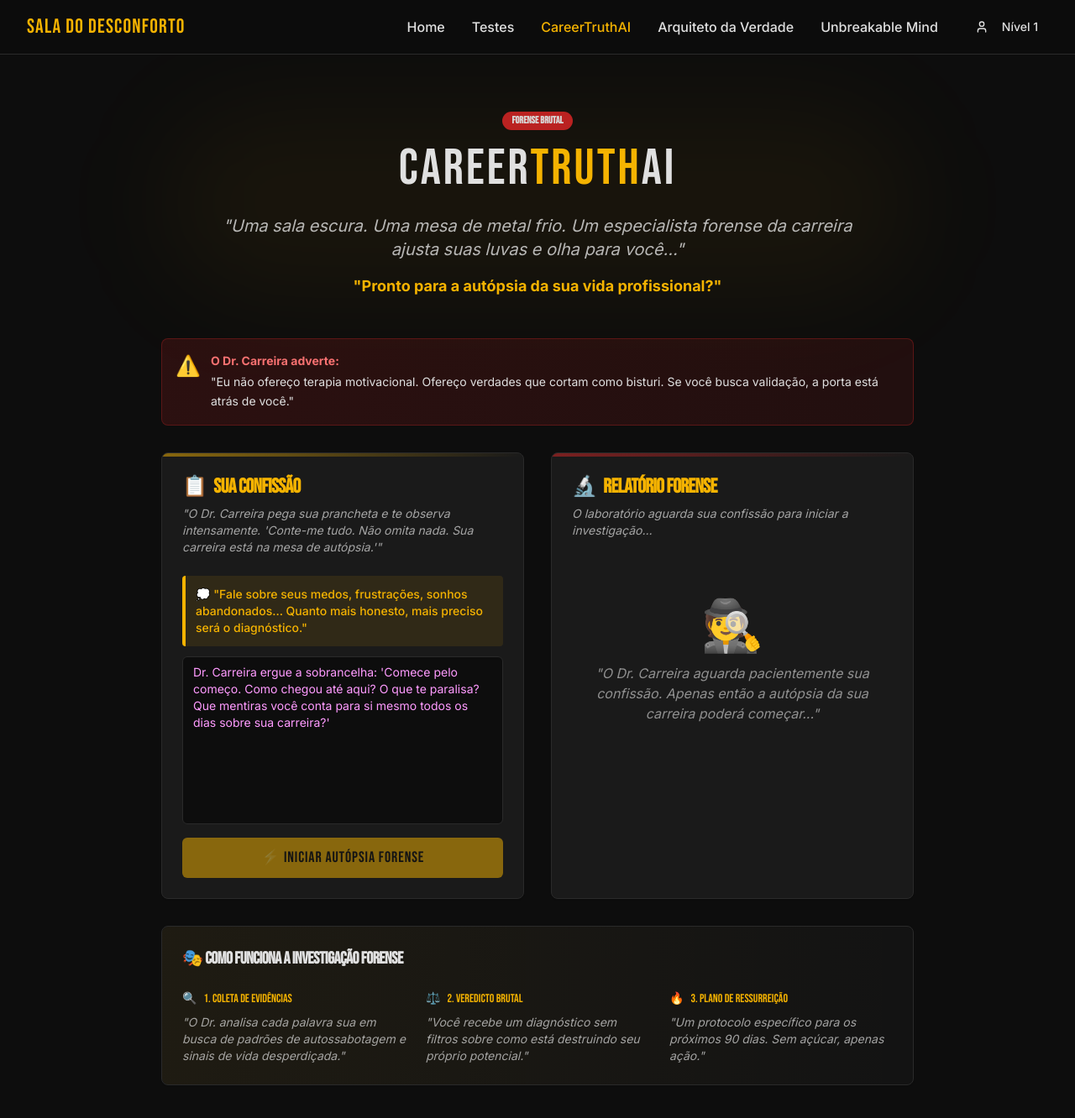
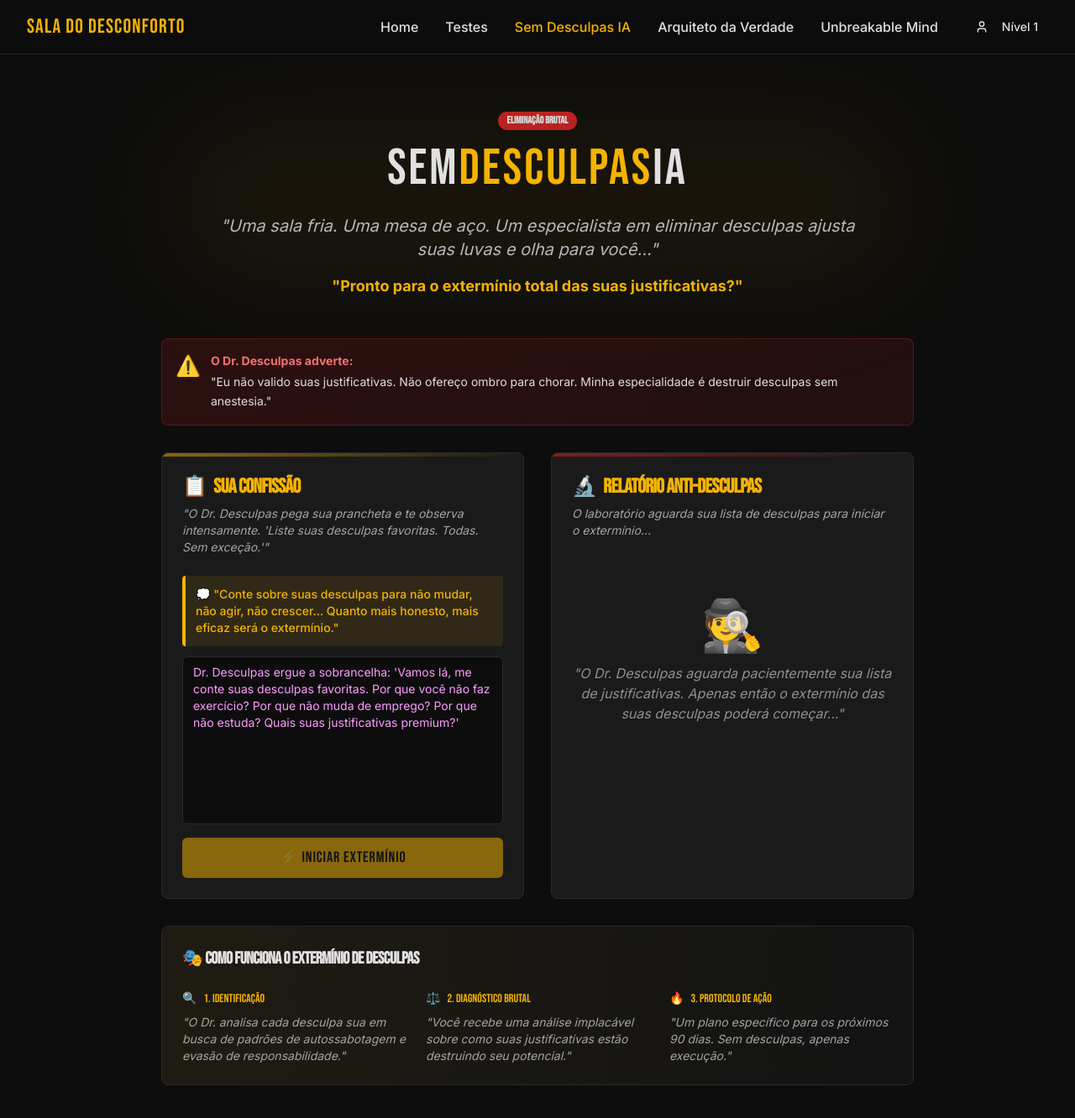
Before and after one commit to obrunomorgado/discomfort-lab-manifesto, a React (Vite) app: page /career-truth-ai in a window 1280 px wide. Shown: the top 1332 px of the page at 84% size. Built offline with nearby package versions, Linux system fonts and the light colour scheme.

Commit message:
Refactor: Rename CareerTruthAI to Sem Desculpas IA
- Rename "CareerTruthAI" to "Sem Desculpas IA" in relevant files.
- Adapt text to focus on eliminating excuses in all areas of life.
- Update test names, descriptions, and recommendations.
- Maintain functionality and expand scope beyond career.

```diff
--- a/src/components/Navigation.tsx
+++ b/src/components/Navigation.tsx
@@ -13,7 +13,7 @@ export const Navigation = () => {
   const navItems = [
     { name: "Home", path: "/" },
     { name: "Testes", path: "/testes" },
-    { name: "CareerTruthAI", path: "/career-truth-ai" },
+    { name: "Sem Desculpas IA", path: "/career-truth-ai" },
     { name: "Arquiteto da Verdade", path: "/arquiteto-da-verdade" },
     { name: "Unbreakable Mind", path: "/unbreakable-mind" },
   ];
--- a/src/pages/CareerTruthAI.tsx
+++ b/src/pages/CareerTruthAI.tsx
@@ -18,83 +18,87 @@ const CareerTruthAI = () => {
 
     // Simulate AI analysis with storytelling
     setTimeout(() => {
-      setAnalysis(`🔍 **A AUTÓPSIA COMEÇA...**
+      setAnalysis(`🔍 **A ELIMINAÇÃO COMEÇA...**
 
-*O Dr. Carreira, um veterano forense com 30 anos analisando vidas profissionais destroçadas, ajusta seus óculos e observa atentamente os fragmentos da sua trajetória. O silêncio da sala é quebrado apenas pelo som de papéis sendo virados...*
+*O Dr. Desculpas, um especialista implacável com 30 anos destruindo justificativas patéticas, ajusta seus óculos e observa atentamente os fragmentos da sua vida. O silêncio da sala é quebrado apenas pelo som de papel sendo rasgado...*
 
 ---
 
-**"Interessante... muito interessante."** *ele murmura, franzindo a testa.*
+**"Fascinante... absolutamente fascinante."** *ele murmura, balançando a cabeça.*
 
-**DIAGNÓSTICO FORENSE - CASO #${Math.floor(Math.random() * 9999)}**
+**DIAGNÓSTICO ANTI-DESCULPAS - CASO #${Math.floor(Math.random() * 9999)}**
 
-*O Dr. se vira para você com um olhar penetrante.*
+*O Dr. se vira para você com um olhar que perfura a alma.*
 
-**"Sabe o que eu vejo aqui? Uma pessoa que construiu uma prisão confortável e chamou de carreira. Deixe-me mostrar as evidências..."**
+**"Sabe o que eu vejo aqui? Uma pessoa que transformou desculpas em arte. Deixe-me mostrar suas obras-primas..."**
 
 ---
 
-🚨 **AS PROVAS NO LOCAL DO CRIME:**
+🚨 **AS DESCULPAS ENCONTRADAS NO LOCAL:**
 
-**EVIDÊNCIA #1: Síndrome do Perfeccionista Paralisado**
-*"Você usa 'qualidade' como álibi para nunca entregar. Cada projeto vira uma obra-prima eterna que nunca sai do papel. Medo de julgamento disfarçado de 'padrão alto'."*
+**DESCULPA #1: "Não Tenho Tempo"**
+*"Clássica. Você tem tempo para redes sociais, séries, reclamações, mas não para mudar sua vida. 'Tempo' é sua desculpa favorita porque parece legítima."*
 
-**EVIDÊNCIA #2: Vício em Zona de Conforto**
-*"Sua carreira virou um sofá velho - não é bonito, mas é conhecido. Você prefere a dor familiar do tédio à incerteza da mudança."*
+**DESCULPA #2: "Não É o Momento Certo"**
+*"Ah, sim. Você está esperando as estrelas se alinhar, a economia melhorar, segunda-feira chegar... O 'momento certo' é um mito que você criou para justificar a inação."*
 
-**EVIDÊNCIA #3: Síndrome do Impostor Crônica**
-*"Você se esconde atrás de títulos e aprovações externas porque não acredita no próprio valor. Cada sucesso é 'sorte', cada fracasso é 'prova' da sua inadequação."*
+**DESCULPA #3: "É Muito Difícil"**
+*"Tradução: 'Eu prefiro a dor familiar da mediocridade à dor desconhecida do crescimento'. Você escolheu o sofrimento passivo."*
 
 ---
 
-*O Dr. Carreira se levanta e caminha até a janela, observando a cidade lá fora.*
+*O Dr. Desculpas se levanta e caminha até a janela, observando pessoas correndo atrás dos sonhos lá fora.*
 
-**"Agora, a parte que você não vai gostar de ouvir..."**
+**"Agora, a parte que vai doer..."**
 
-⚡ **O VEREDICTO BRUTAL:**
+⚡ **O VEREDICTO IMPLACÁVEL:**
 
 *Ele se vira dramaticamente para você.*
 
-**"Você está desperdiçando sua única vida por medo de decepções imaginárias. Está vivendo para agradar pessoas que nem se importam, em um trabalho que suga sua alma, fingindo que 'estabilidade' vale mais que realização."**
+**"Você está desperdiçando sua única existência alimentando uma coleção de desculpas premium. Cada dia que passa, você fica mais expert em justificar por que não age, mas zero expert em realmente viver."**
 
 ---
 
-📋 **SEU PLANO DE RESSURREIÇÃO - OS PRÓXIMOS 90 DIAS:**
+📋 **SEU PROTOCOLO DE EXTERMÍNIO - OS PRÓXIMOS 90 DIAS:**
 
-*O Dr. pega uma prancheta e começa a escrever com vigor.*
+*O Dr. pega uma prancheta e começa a escrever com determinação.*
 
-**FASE 1 - OS PRIMEIROS 30 DIAS: "O DESPERTAR"**
-- *"Você vai identificar exatamente o que te paralisa. Sem desculpas, sem 'mas é que...'"*
-- *"Entregue algo imperfeito esta semana. Sim, ESTA semana."*
-- *"Pare de pedir permissão para sonhar grande."*
+**FASE 1 - OS PRIMEIROS 30 DIAS: "IDENTIFICAÇÃO E CERCO"**
+- *"Você vai documentar TODA desculpa que sair da sua boca. Sem exceção."*
+- *"Para cada 'não posso', você vai listar 3 maneiras de como PODE."*
+- *"Elimine a palavra 'mas' do seu vocabulário por 30 dias."*
 
-**FASE 2 - DIAS 31-60: "A RECONSTRUÇÃO"**
-- *"Você vai agir como a pessoa que quer se tornar, mesmo se sentindo impostor."*
-- *"Crie uma rotina de feedback brutal consigo mesmo."*
-- *"Comece a medir resultados, não esforço."*
+**FASE 2 - DIAS 31-60: "ATAQUE FRONTAL"**
+- *"Cada desculpa identificada vira uma ação imediata e oposta."*
+- *"Você não vai mais explicar por que não fez. Vai fazer e ponto."*
+- *"Substitua 'eu tentei' por 'eu fiz' ou 'eu não fiz'."*
 
-**FASE 3 - DIAS 61-90: "O RENASCIMENTO"**
-- *"Você não será mais quem 'tenta'. Será quem 'faz' ou 'falha rápido'."*
-- *"Sua nova identidade estará solidificada."*
-- *"O medo da mudança será menor que o medo de ficar parado."*
+**FASE 3 - DIAS 61-90: "EXTERMÍNIO TOTAL"**
+- *"Você será uma máquina anti-desculpas."*
+- *"Outras pessoas vão notar que você parou de reclamar e começou a entregar."*
+- *"Sua nova identidade: alguém que age ao invés de justificar."*
 
 ---
 
-*O Dr. Carreira remove os óculos e olha diretamente nos seus olhos.*
+*O Dr. Desculpas remove os óculos e olha diretamente nos seus olhos.*
 
-**"Escute bem: Esta não é mais uma palestra motivacional açucarada. É um ultimato da realidade. Você tem duas escolhas:"**
+**"Escute bem: Esta não é terapia motivacional. É uma cirurgia de emergência na sua mentalidade. Você tem duas opções:"**
 
-🔥 **"Aceite este plano e comece HOJE..."**
+🔥 **"Aceite este protocolo e elimine suas desculpas HOJE..."**
 
-💀 **"...ou continue fingindo que 'amanhã' vai ser diferente."**
+💀 **"...ou continue colecionando justificativas até o fim da vida."**
 
 *Ele estende a mão com um documento.*
 
-**"A escolha é sua. Mas saiba que eu já vi centenas de casos como o seu. Os que agem, transformam. Os que 'pensam mais um pouco'... bem, eu os vejo de novo em 5 anos, com as mesmas desculpas."**
+**"A escolha é sua. Mas saiba que eu já vi milhares de casos. Os que implementam o protocolo, renascem. Os que 'vão pensar no assunto'... bem, continuam sendo especialistas em desculpas."**
 
-*A sala fica em silêncio. O relógio na parede marca cada segundo da sua decisão...*
+*A sala fica em silêncio. O som do relógio marca cada segundo da sua decisão...*
 
-**O que você escolhe?**
+**"Você vai continuar sendo um artista de desculpas ou vai se tornar um executor implacável?"**
+
+*O Dr. Desculpas cruza os braços e espera.*
+
+**"Sua resposta define os próximos 90 dias da sua vida."**
       `);
       setIsAnalyzing(false);
     }, 4000);
@@ -107,18 +111,18 @@ const CareerTruthAI = () => {
         <div className="text-center mb-12 relative">
           <div className="absolute inset-0 bg-warm-yellow/5 blur-3xl rounded-full"></div>
           <Badge className="bg-red-600 text-white font-bebas mb-4 relative z-10 animate-pulse">
-            FORENSE BRUTAL
+            ELIMINAÇÃO BRUTAL
           </Badge>
           <h1 className="text-5xl md:text-6xl font-bebas text-warm-gray mb-6 tracking-wider relative z-10">
-            CAREER<span className="text-warm-yellow">TRUTH</span>AI
+            SEM<span className="text-warm-yellow">DESCULPAS</span>IA
           </h1>
           <div className="relative z-10 max-w-3xl mx-auto">
             <p className="text-xl text-warm-gray/80 font-inter mb-4 italic">
-              "Uma sala escura. Uma mesa de metal frio. Um especialista forense da carreira
+              "Uma sala fria. Uma mesa de aço. Um especialista em eliminar desculpas
               ajusta suas luvas e olha para você..."
             </p>
             <p className="text-lg text-warm-gray/60 font-inter">
-              <strong className="text-warm-yellow">"Pronto para a autópsia da sua vida profissional?"</strong>
+              <strong className="text-warm-yellow">"Pronto para o extermínio total das suas justificativas?"</strong>
             </p>
           </div>
         </div>
@@ -130,10 +134,10 @@ const CareerTruthAI = () => {
             <div className="flex items-start space-x-3">
               <span className="text-2xl">⚠️</span>
               <div>
-                <strong className="text-red-400">O Dr. Carreira adverte:</strong>
+                <strong className="text-red-400">O Dr. Desculpas adverte:</strong>
                 <p className="mt-1">
-                  "Eu não ofereço terapia motivacional. Ofereço verdades que cortam como bisturi.
-                  Se você busca validação, a porta está atrás de você."
+                  "Eu não valido suas justificativas. Não ofereço ombro para chorar.
+                  Minha especialidade é destruir desculpas sem anestesia."
                 </p>
               </div>
             </div>
@@ -151,21 +155,21 @@ const CareerTruthAI = () => {
                 <span>SUA CONFISSÃO</span>
               </CardTitle>
               <CardDescription className="text-warm-gray/70 font-inter italic">
-                "O Dr. Carreira pega sua prancheta e te observa intensamente.
-                'Conte-me tudo. Não omita nada. Sua carreira está na mesa de autópsia.'"
+                "O Dr. Desculpas pega sua prancheta e te observa intensamente.
+                'Liste suas desculpas favoritas. Todas. Sem exceção.'"
               </CardDescription>
             </CardHeader>
             <CardContent className="space-y-4">
               <div className="space-y-3">
                 <div className="bg-warm-yellow/10 p-3 rounded border-l-4 border-warm-yellow">
                   <p className="text-warm-yellow font-inter text-sm font-medium">
-                    💭 "Fale sobre seus medos, frustrações, sonhos abandonados...
-                    Quanto mais honesto, mais preciso será o diagnóstico."
+                    💭 "Conte sobre suas desculpas para não mudar, não agir, não crescer...
+                    Quanto mais honesto, mais eficaz será o extermínio."
                   </p>
                 </div>
 
                 <Textarea
-                  placeholder="Dr. Carreira ergue a sobrancelha: 'Comece pelo começo. Como chegou até aqui? O que te paralisa? Que mentiras você conta para si mesmo todos os dias sobre sua carreira?'"
+                  placeholder="Dr. Desculpas ergue a sobrancelha: 'Vamos lá, me conte suas desculpas favoritas. Por que você não faz exercício? Por que não muda de emprego? Por que não estuda? Quais suas justificativas premium?'"
                   value={userInput}
                   onChange={(e) => setUserInput(e.target.value)}
                   className="min-h-[200px] bg-dark-bg border-dark-border text-warm-gray resize-none font-inter focus:border-warm-yellow/50 transition-colors"
@@ -177,7 +181,7 @@ const CareerTruthAI = () => {
                 disabled={!userInput.trim() || isAnalyzing}
                 className="w-full bg-warm-yellow text-dark-bg hover:bg-warm-yellow/90 font-bebas text-lg tracking-wider py-6 transition-all duration-300 hover:scale-[1.02]"
               >
-                {isAnalyzing ? "🔍 ANALISANDO EVIDÊNCIAS..." : "⚡ INICIAR AUTÓPSIA FORENSE"}
+                {isAnalyzing ? "🔍 IDENTIFICANDO DESCULPAS..." : "⚡ INICIAR EXTERMÍNIO"}
               </Button>
             </CardContent>
           </Card>
@@ -188,12 +192,12 @@ const CareerTruthAI = () => {
             <CardHeader>
               <CardTitle className="text-2xl font-bebas text-warm-yellow flex items-center space-x-2">
                 <span>🔬</span>
-                <span>RELATÓRIO FORENSE</span>
+                <span>RELATÓRIO ANTI-DESCULPAS</span>
               </CardTitle>
               <CardDescription className="text-warm-gray/70 font-inter italic">
                 {analysis ?
-                  "O Dr. Carreira termina sua análise e remove as luvas. 'O diagnóstico está completo.'" :
-                  "O laboratório aguarda sua confissão para iniciar a investigação..."
+                  "O Dr. Desculpas termina sua análise e remove as luvas. 'O diagnóstico está pronto.'" :
+                  "O laboratório aguarda sua lista de desculpas para iniciar o extermínio..."
                 }
               </CardDescription>
             </CardHeader>
@@ -206,10 +210,10 @@ const CareerTruthAI = () => {
                   </div>
                   <div className="text-center space-y-2">
                     <p className="text-warm-gray font-inter animate-pulse">
-                      🔍 <em>"Analisando padrões de autossabotagem..."</em>
+                      🔍 <em>"Catalogando suas justificativas..."</em>
                     </p>
                     <p className="text-warm-gray/60 font-inter text-sm">
-                      Dr. Carreira examina cada detalhe meticulosamente
+                      Dr. Desculpas examina cada desculpa meticulosamente
                     </p>
                   </div>
                 </div>
@@ -223,8 +227,8 @@ const CareerTruthAI = () => {
                   <div className="mt-8 pt-6 border-t border-dark-border space-y-3">
                     <div className="bg-warm-yellow/10 p-4 rounded border border-warm-yellow/30">
                       <p className="text-warm-yellow font-inter text-sm font-medium text-center">
-                        💀 "A autópsia está completa. Agora você decide:
-                        ressuscitar ou continuar morto em vida?"
+                        💀 "O extermínio está completo. Agora você decide:
+                        implementar o protocolo ou continuar colecionando desculpas?"
                       </p>
                     </div>
                     <Button
@@ -235,7 +239,7 @@ const CareerTruthAI = () => {
                       variant="outline"
                       className="w-full border-warm-yellow text-warm-yellow hover:bg-warm-yellow hover:text-dark-bg font-bebas tracking-wider transition-all duration-300"
                     >
-                      🔄 NOVA INVESTIGAÇÃO FORENSE
+                      🔄 NOVO EXTERMÍNIO
                     </Button>
                   </div>
                 </div>
@@ -243,8 +247,8 @@ const CareerTruthAI = () => {
                 <div className="text-center py-12 space-y-4">
                   <div className="text-6xl mb-4">🕵️</div>
                   <p className="text-warm-gray/60 font-inter italic">
-                    "O Dr. Carreira aguarda pacientemente sua confissão.
-                    Apenas então a autópsia da sua carreira poderá começar..."
+                    "O Dr. Desculpas aguarda pacientemente sua lista de justificativas.
+                    Apenas então o extermínio das suas desculpas poderá começar..."
                   </p>
                 </div>
               )}
@@ -257,7 +261,7 @@ const CareerTruthAI = () => {
           <div className="absolute inset-0 bg-gradient-to-r from-warm-yellow/5 to-transparent rounded-lg"></div>
           <CardHeader>
             <CardTitle className="text-xl font-bebas text-warm-gray relative z-10">
-              🎭 COMO FUNCIONA A INVESTIGAÇÃO FORENSE
+              🎭 COMO FUNCIONA O EXTERMÍNIO DE DESCULPAS
             </CardTitle>
           </CardHeader>
           <CardContent className="relative z-10">
@@ -265,31 +269,31 @@ const CareerTruthAI = () => {
               <div className="space-y-2">
                 <h3 className="font-bebas text-warm-yellow mb-2 flex items-center space-x-2">
                   <span>🔍</span>
-                  <span>1. COLETA DE EVIDÊNCIAS</span>
+                  <span>1. IDENTIFICAÇÃO</span>
                 </h3>
                 <p className="text-warm-gray/70 italic">
-                  "O Dr. analisa cada palavra sua em busca de padrões de autossabotagem
-                  e sinais de vida desperdiçada."
+                  "O Dr. analisa cada desculpa sua em busca de padrões de
+                  autossabotagem e evasão de responsabilidade."
                 </p>
               </div>
               <div className="space-y-2">
                 <h3 className="font-bebas text-warm-yellow mb-2 flex items-center space-x-2">
                   <span>⚖️</span>
-                  <span>2. VEREDICTO BRUTAL</span>
+                  <span>2. DIAGNÓSTICO BRUTAL</span>
                 </h3>
                 <p className="text-warm-gray/70 italic">
-                  "Você recebe um diagnóstico sem filtros sobre como está
-                  destruindo seu próprio potencial."
+                  "Você recebe uma análise implacável sobre como suas
+                  justificativas estão destruindo seu potencial."
                 </p>
               </div>
               <div className="space-y-2">
                 <h3 className="font-bebas text-warm-yellow mb-2 flex items-center space-x-2">
                   <span>🔥</span>
-                  <span>3. PLANO DE RESSURREIÇÃO</span>
+                  <span>3. PROTOCOLO DE AÇÃO</span>
                 </h3>
                 <p className="text-warm-gray/70 italic">
-                  "Um protocolo específico para os próximos 90 dias.
-                  Sem açúcar, apenas ação."
+                  "Um plano específico para os próximos 90 dias.
+                  Sem desculpas, apenas execução."
                 </p>
               </div>
             </div>
--- a/src/pages/TestPanel.tsx
+++ b/src/pages/TestPanel.tsx
@@ -12,9 +12,9 @@ const TestPanel = () => {
   // Define badges for each test
   const testBadges: Record<string, BadgeType> = {
     "career-truth-ai": {
-      id: 'career-warrior',
-      name: 'Guerreiro da Carreira',
-      description: 'Completou o CareerTruthAI',
+      id: 'excuse-destroyer',
+      name: 'Destruidor de Desculpas',
+      description: 'Completou o Sem Desculpas IA',
       icon: '💼',
       category: 'completion',
       rarity: 'rare',
@@ -74,8 +74,8 @@ const TestPanel = () => {
   const tests = [
     {
       id: "career-truth-ai",
-      title: "CareerTruthAI",
-      description: "Autópsia brutal da sua carreira. Descubra seus sabotadores internos e receba um plano de 30-60-90 dias sem açúcar.",
+      title: "Sem Desculpas IA",
+      description: "Extermínio brutal das suas justificativas. Descubra seus padrões de evasão e receba um protocolo de 90 dias para eliminar desculpas.",
       difficulty: "BRUTAL",
       status: "Disponível",
       link: "/career-truth-ai",
@@ -294,14 +294,14 @@ const TestPanel = () => {
             NÃO SABE POR ONDE COMEÇAR?
           </h2>
           <p className="text-warm-gray/60 font-inter mb-6">
-            Recomendamos começar pelo CareerTruthAI. É o teste mais completo e revelador.
+            Recomendamos começar pelo Sem Desculpas IA. É o teste mais revelador para identificar suas justificativas.
           </p>
           <Link to="/career-truth-ai">
             <Button
               size="lg"
               className="bg-warm-yellow text-dark-bg hover:bg-warm-yellow/90 font-bebas text-xl px-8 py-6 tracking-wider"
             >
-              COMEÇAR COM CAREERTRUTH AI
+              COMEÇAR COM SEM DESCULPAS IA
             </Button>
           </Link>
         </div>
```
